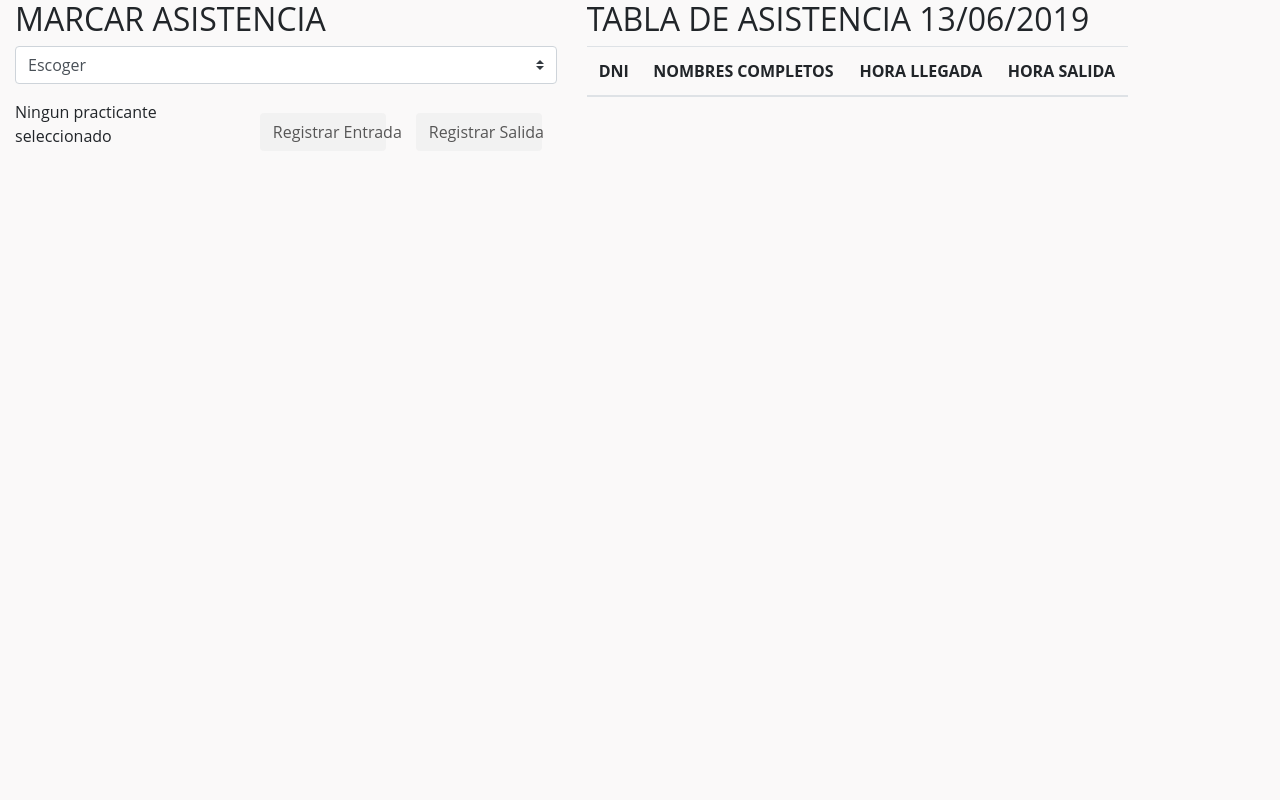
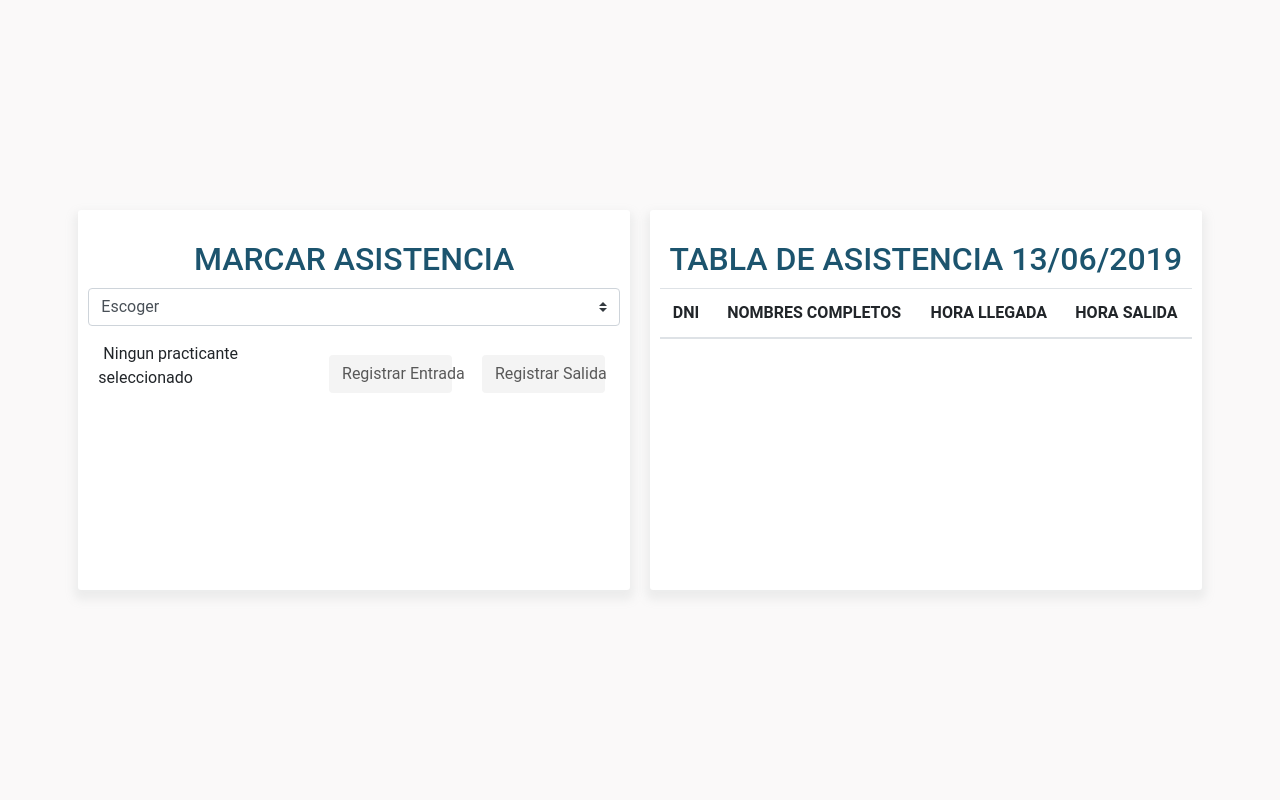
Before and after one commit to Asura12/aea, a PHP site: page /home.php in a window 1280 px wide. Run offline with PHP 8.4, Linux system fonts and the light colour scheme; data that the repository does not hold is empty.

Commit message:
18-06-2019 estilo

```diff
--- a/app/view/home.php
+++ b/app/view/home.php
@@ -13,7 +13,7 @@
     <script type="text/javascript" src="../../js/jquery-3.4.0.js"></script>
     <link rel="stylesheet" href="../../bootstrap-4.0.0/dist/css/bootstrap.min.css">
     <script type="text/javascript" src="../../js/home.js"></script>
-
+    <link rel="stylesheet" href="../../css/home.css">
     <link rel="stylesheet" href="../../css/estilos.css">
     <title>Document</title>
 </head>
--- /dev/null
+++ b/css/home.css
@@ -0,0 +1,79 @@
+
+*{
+    margin: 0;
+    padding: 0;
+    font-family: 'Roboto', sans-serif;
+}
+
+body{
+    margin: 0;
+    background: #1c546e;
+    overflow: auto;
+    display:flex;
+    flex-direction: row;
+    justify-content: center;
+    align-items: center;
+    height: 100vh;
+}
+.main{
+    justify-content: space-between;
+    transition-duration: 0.3s;
+}
+.main h2{
+    text-align: center;
+    margin-top:20px;
+    margin-bottom:10px;
+    color: #1c546e;
+}
+.contenedor{
+    padding: 10px;
+    transition-duration: 0.3s;
+    min-height: 400px;
+}
+table *{
+    text-align: center;
+}
+.formulario-llegaron{
+    background: #fff;
+    box-shadow: 0 6px 10px 4px rgba(164, 165, 167, 0.15);
+    border-radius: 3px;
+    -webkit-border-radius: 3px;
+    -moz-border-radius: 3px;
+    -ms-border-radius: 3px;
+    -o-border-radius: 3px;
+    padding: 10px 10px 10px 10px;
+    height: 100%;
+}
+
+.formulario-marcar{
+    background: #fff;
+    box-shadow: 0 6px 10px 4px rgba(164, 165, 167, 0.15);
+    border-radius: 3px;
+    -webkit-border-radius: 3px;
+    -moz-border-radius: 3px;
+    -ms-border-radius: 3px;
+    -o-border-radius: 3px;
+    padding: 10px 10px 10px 10px;
+    height: 100%;
+}
+.nombre-practicante p{
+    padding-left: 10px;
+}
+.nombre-practicante p span{
+    padding-left: 5px;
+}
+.m-auto{
+    margin: auto;
+}
+/*
+select option.incompleto {
+    background: #f4433631;
+}
+select option.completo {
+    background: #4caf4f38;
+}
+select option.salida {
+    background: #cfff225b;
+}
+
+*/
```
